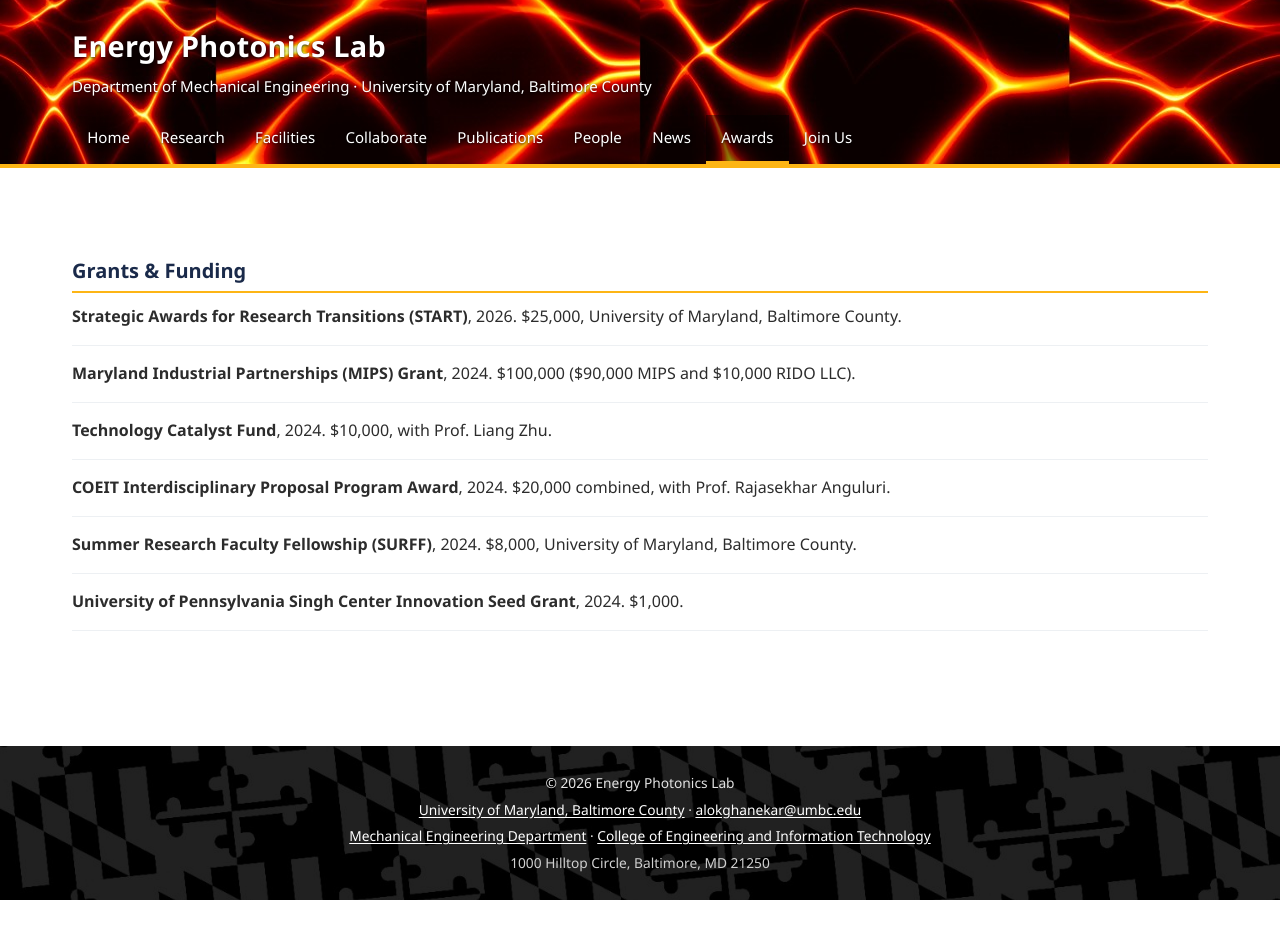
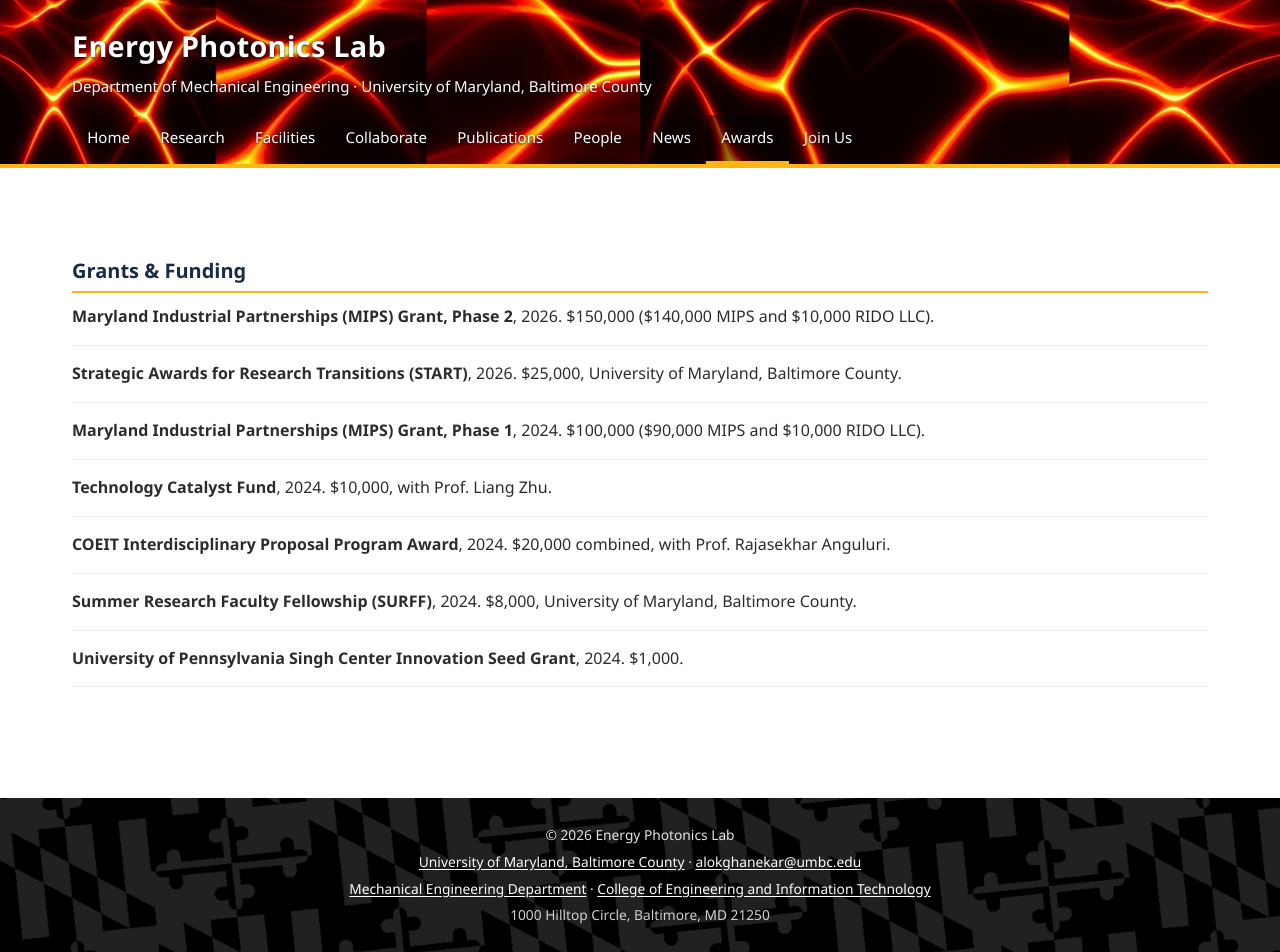
Before and after one commit to alokghanekar/Energy-Photonics-Lab, a Jekyll site: the page built from funding-and-awards.html, in a window 1280 px wide. Built offline with Jekyll 4.4.1, drawn with Linux system fonts in a browser that asks for light colours; before the commit the page ends 900 px from its top, so only the background shows below that.

Commit message:
Awards: add MIPS Phase 2 (2026, $150K); label 2024 MIPS as Phase 1
Co-Authored-By: Claude Opus 4.8 <noreply@anthropic.com>
Claude-Session: https://claude.ai/code/session_01VuNoPfxguXq3gEbfsiCHz7

```diff
--- a/funding-and-awards.html
+++ b/funding-and-awards.html
@@ -8,8 +8,9 @@ description: Research grants, funding, and awards received by the Energy Photoni
 
 <h2 class="section-label">Grants &amp; Funding</h2>
 <div class="news-list">
+  <p><strong>Maryland Industrial Partnerships (MIPS) Grant, Phase 2</strong>, 2026. $150,000 ($140,000 MIPS and $10,000 RIDO LLC).</p>
   <p><strong>Strategic Awards for Research Transitions (START)</strong>, 2026. $25,000, University of Maryland, Baltimore County.</p>
-  <p><strong>Maryland Industrial Partnerships (MIPS) Grant</strong>, 2024. $100,000 ($90,000 MIPS and $10,000 RIDO LLC).</p>
+  <p><strong>Maryland Industrial Partnerships (MIPS) Grant, Phase 1</strong>, 2024. $100,000 ($90,000 MIPS and $10,000 RIDO LLC).</p>
   <p><strong>Technology Catalyst Fund</strong>, 2024. $10,000, with Prof. Liang Zhu.</p>
   <p><strong>COEIT Interdisciplinary Proposal Program Award</strong>, 2024. $20,000 combined, with Prof. Rajasekhar Anguluri.</p>
   <p><strong>Summer Research Faculty Fellowship (SURFF)</strong>, 2024. $8,000, University of Maryland, Baltimore County.</p>
```
